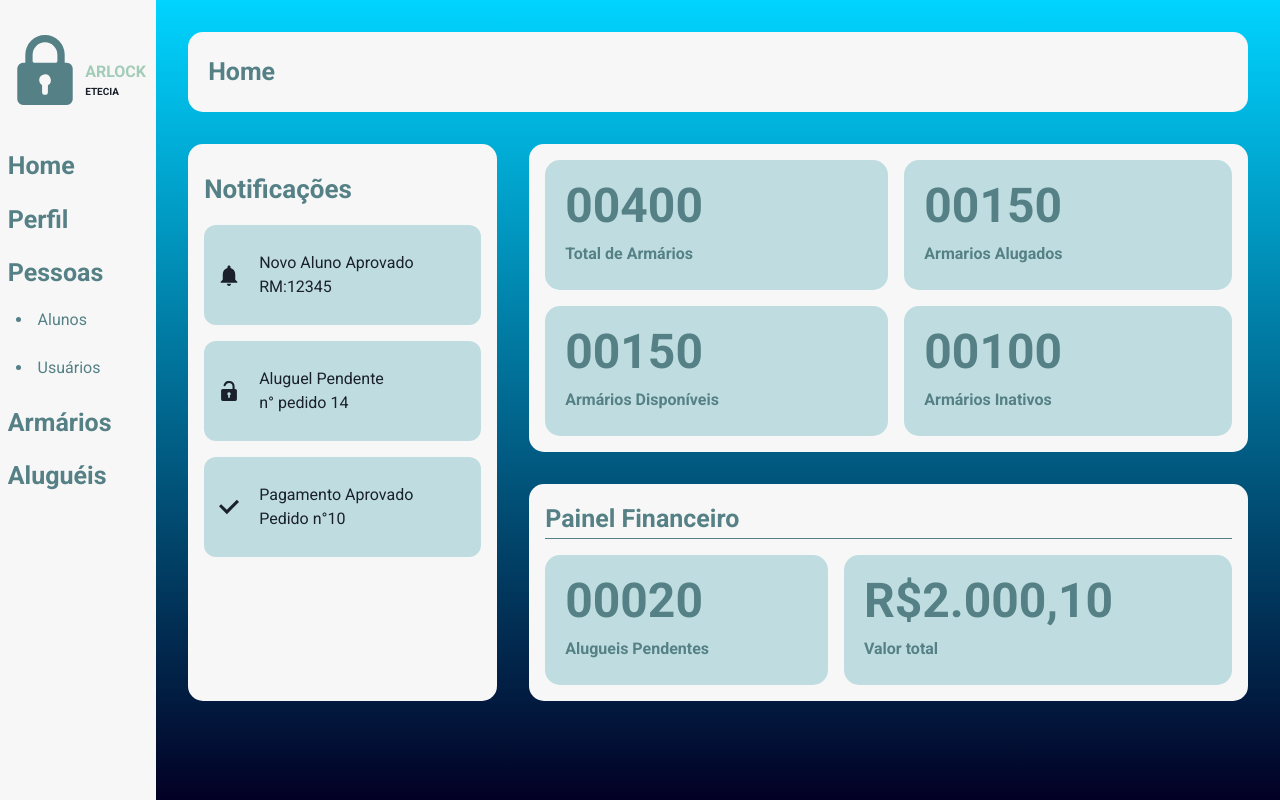
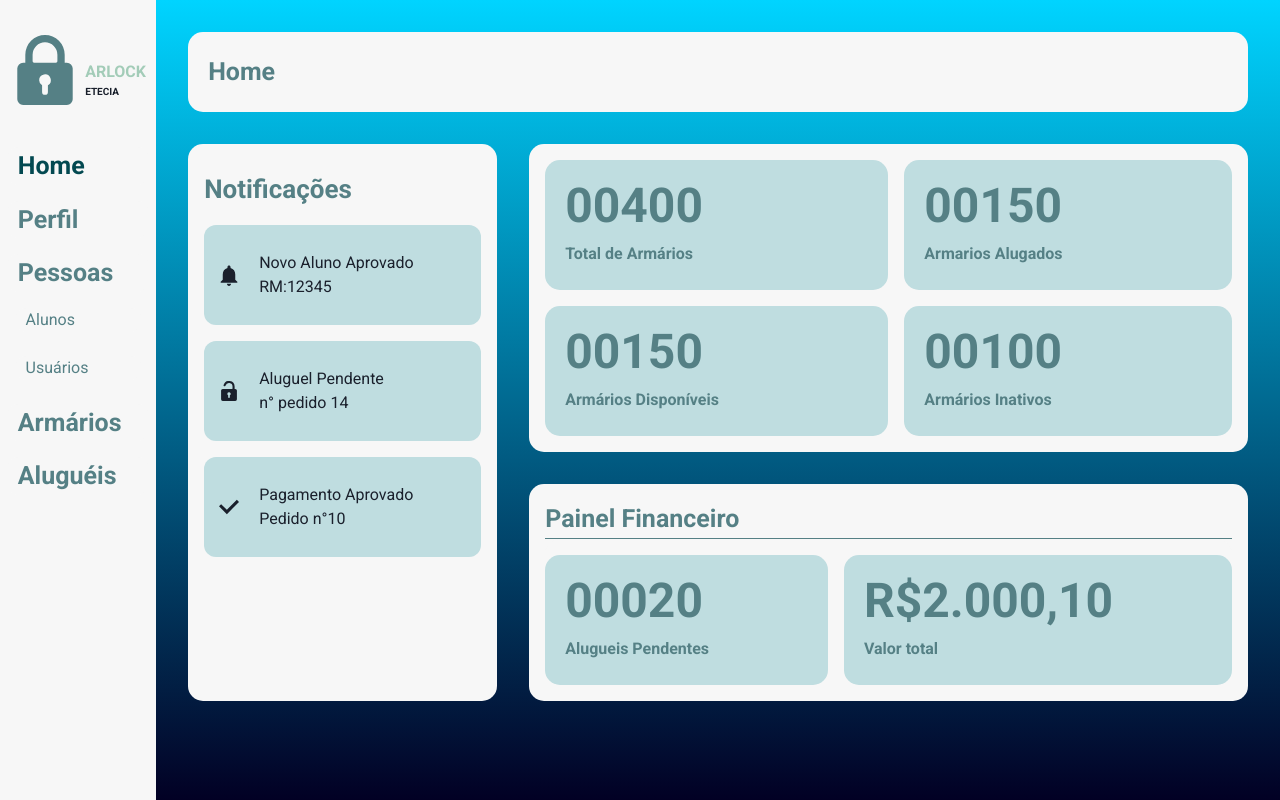
Before and after one commit to GabrieelAraujoo/front-arlock, a React (Create React App) app: page /Adm/Home in a window 1280 px wide. Built offline with nearby package versions, Linux system fonts and the light colour scheme.

Commit message:
chore: atualização menu lateral e perfil adm

```diff
--- a/public/index.html
+++ b/public/index.html
@@ -1,5 +1,5 @@
 <!DOCTYPE html>
-<html lang="en">
+<html lang="pt-br">
   <head>
     <meta charset="utf-8" />
     <link rel="icon" href="%PUBLIC_URL%/arlock.ico" />
--- a/src/components/Button/index.jsx
+++ b/src/components/Button/index.jsx
@@ -1,11 +1,18 @@
 import React from "react";
-import { Button, ButtonGroup } from '@chakra-ui/react';
+import { Button } from "@chakra-ui/react";
 
-export function ButtonExit({title}){
-    return(
-        <Button colorScheme='teal' variant='outline' marginLeft="20px" marginTop="40px" width="590px" height="45px">
-                  {title}
-               </Button>
-
- );
+export function ButtonExit({ title, ...rest }) {
+  return (
+    <Button
+      w="full"
+      colorScheme="teal"
+      variant="outline"
+      height="45px"
+      alignItems="center"
+      justifyContent="center"
+      {...rest}
+    >
+      {title}
+    </Button>
+  );
 }
--- a/src/components/Input/Geral/index.jsx
+++ b/src/components/Input/Geral/index.jsx
@@ -1,12 +1,13 @@
 import React from "react";
 import { Text, Input, InputGroup } from "@chakra-ui/react";
 
-export function InputLabel({ label, ...rest }) {
+export function InputLabel({ label, marginLeft, ...rest }) {
   return (
     <InputGroup
       display="Flex"
       flexDir="column"
-      mt="4%"
+      marginLeft={marginLeft}
+      mt="1rem"
       p="10px"
       color="black"
       borderRadius="12px"
--- a/src/components/Menu/MenuLateral.jsx
+++ b/src/components/Menu/MenuLateral.jsx
@@ -1,43 +1,110 @@
 import React from "react";
 import { Flex, Text } from "@chakra-ui/react";
-import { LockIcon } from '@chakra-ui/icons';
-import {
-  Accordion,
-  AccordionItem,
-  AccordionButton,
-  AccordionPanel,
-  AccordionIcon,
-  Box,
-} from '@chakra-ui/react'
-import {MenuTitle, MenuSubtitle} from "./MenuTitle";
+import { LockIcon } from "@chakra-ui/icons";
+import { MenuTitle, MenuSubtitle } from "./MenuTitle";
+import { useLocation, useNavigate } from "react-router";
 
 export default function MenuLateral() {
+  const { pathname } = useLocation();
+  const navigate = useNavigate();
+
+  function sendRoute(route) {
+    navigate(route);
+  }
+
   return (
-    <Flex backgroundColor="white.100" width="14%" height="full" direction="column" alignItems="center" >
+    <Flex
+      backgroundColor="white.100"
+      width="14%"
+      height="full"
+      direction="column"
+      alignItems="center"
+    >
+      <Flex marginTop="35px" marginBottom="2rem">
+        <LockIcon color="#558085" height="70px" width="70px" />
 
-          <Flex marginTop="35px" marginBottom="2rem">
+        <Flex
+          direction="column"
+          alignItems="flex-start"
+          marginTop="25px"
+          marginLeft="5px"
+          marginBottom="1rem"
+        >
+          <Text fontWeight="bold" textColor="#A3CCB8">
+            ARLOCK
+          </Text>
+          <Text fontWeight="bold" fontSize="10px">
+            ETECIA
+          </Text>
+        </Flex>
+      </Flex>
 
-          <LockIcon color="#558085" height="70px" width="70px" />
+      <MenuTitle
+        title={"Home"}
+        onClick={() => sendRoute("/Adm/Home")}
+        cursor="pointer"
+        borderRadius="10px"
+        _hover={{ color: "#034951", bgColor: "#BFDDE0" }}
+        _focus={{ bgColor: "#BFDDE0", color: "#034951" }}
+        color={pathname === "/Adm/Home" ? "#034951" : "#558085"}
+      />
+      <MenuTitle
+        title={"Perfil"}
+        onClick={() => sendRoute("/Adm/Perfil")}
+        cursor="pointer"
+        borderRadius="10px"
+        _hover={{ color: "#034951", bgColor: "#BFDDE0" }}
+        _focus={{ bgColor: "#BFDDE0", color: "#034951" }}
+        color={pathname === "/Adm/Perfil" ? "#034951" : "#558085"}
+      />
 
-          <Flex direction="column" alignItems="flex-start" marginTop="25px" marginLeft="5px" marginBottom="1rem">
+      <MenuTitle
+        title={"Pessoas"}
+        cursor="pointer"
+        borderRadius="10px"
+        _hover={{ color: "#034951", bgColor: "#BFDDE0" }}
+        _focus={{ bgColor: "#BFDDE0", color: "#034951" }}
+        color={pathname === "/Adm/Pessoas" ? "#034951" : "#558085"}
+      />
 
-          <Text fontWeight="bold" textColor="#A3CCB8"> ARLOCK </Text>
-          <Text fontWeight="bold" fontSize="10px"> ETECIA </Text>
+      <MenuSubtitle
+        subtitle="Alunos"
+        onClick={() => sendRoute("/Adm/Alunos")}
+        cursor="pointer"
+        borderRadius="10px"
+        _hover={{ color: "#034951", bgColor: "#BFDDE0" }}
+        _focus={{ bgColor: "#BFDDE0", color: "#034951" }}
+        color={pathname === "/Adm/Alunos" ? "#034951" : "#558085"}
+      />
 
-          </Flex>
+      <MenuSubtitle
+        subtitle="Usuários"
+        onClick={() => sendRoute("/Adm/Usuarios")}
+        cursor="pointer"
+        borderRadius="10px"
+        _hover={{ color: "#034951", bgColor: "#BFDDE0" }}
+        _focus={{ bgColor: "#BFDDE0", color: "#034951" }}
+        color={pathname === "/Adm/Usuarios" ? "#034951" : "#558085"}
+      />
 
-          </Flex>
-
-          <MenuTitle title={"Home"} />
-          <MenuTitle title={"Perfil"} />
-          <MenuTitle title={"Pessoas"} />
-
-          <MenuSubtitle subtitle="Alunos"/>
-          <MenuSubtitle subtitle="Usuários"/>
-
-          <MenuTitle title={"Armários"} />
-          <MenuTitle title={"Aluguéis"} />
-
+      <MenuTitle
+        title={"Armários"}
+        onClick={() => sendRoute("/Adm/Armarios")}
+        cursor="pointer"
+        borderRadius="10px"
+        _hover={{ color: "#034951", bgColor: "#BFDDE0" }}
+        _focus={{ bgColor: "#BFDDE0", color: "#034951" }}
+        color={pathname === "/Adm/Armarios" ? "#034951" : "#558085"}
+      />
+      <MenuTitle
+        title={"Aluguéis"}
+        onClick={() => sendRoute("/Adm/Alugueis")}
+        cursor="pointer"
+        borderRadius="10px"
+        _hover={{ color: "#034951", bgColor: "#BFDDE0" }}
+        _focus={{ bgColor: "#BFDDE0", color: "#034951" }}
+        color={pathname === "/Adm/Alugueis" ? "#034951" : "#558085"}
+      />
     </Flex>
   );
 }
--- a/src/components/Menu/MenuTitle.jsx
+++ b/src/components/Menu/MenuTitle.jsx
@@ -1,20 +1,36 @@
 import React from "react";
-import { Flex } from "@chakra-ui/react";
+import { Flex, Text } from "@chakra-ui/react";
 
-export function MenuTitle({title}) {
+export function MenuTitle({ title, ...rest }) {
   return (
-    <Flex backgroundColor="white.100" width="90%"  textColor="#558085" alignItems="center" fontSize='25px' fontWeight="bold" marginBottom="1rem">
-      <a href="#">{title}</a>
+    <Flex
+      backgroundColor="white.100"
+      width="90%"
+      paddingLeft="10px"
+      textColor="#558085"
+      alignItems="center"
+      fontSize="25px"
+      fontWeight="bold"
+      marginBottom="1rem"
+      {...rest}
+    >
+      <Text>{title}</Text>
     </Flex>
   );
-  }
+}
 
-  export function MenuSubtitle({subtitle}) {
-    return (
-      <Flex backgroundColor="white.100" width="80%"  textColor="#558085" alignItems="center" marginBottom="1.5rem">
-
-          <a href="#"><li> {subtitle} </li></a>
-
-        </Flex>
-    );
-    }
+export function MenuSubtitle({ subtitle, ...rest }) {
+  return (
+    <Flex
+      backgroundColor="white.100"
+      width="80%"
+      paddingLeft="10px"
+      textColor="#558085"
+      alignItems="center"
+      marginBottom="1.5rem"
+      {...rest}
+    >
+      <Text> {subtitle} </Text>
+    </Flex>
+  );
+}
--- a/src/pages/dashboard/Adm/perfil.jsx
+++ b/src/pages/dashboard/Adm/perfil.jsx
@@ -2,51 +2,56 @@ import React from "react";
 import { Main } from "../../../layout/Main";
 import { Container } from "../../../layout/Container";
 import { Flex, Text } from "@chakra-ui/react";
-import { Button, ButtonGroup } from '@chakra-ui/react';
 import PageTitle from "../../../components/PageTitle";
-import { BoxInformation } from "../../../components/Box/BoxInformation";
 import { ButtonExit } from "../../../components/Button";
+import { InputLabel } from "../../../components/Input/Geral";
 
-function Perfil(){
-    return(
+function Perfil() {
+  return (
     <Main>
       <Container>
-         <Flex width="full" padding="2rem" direction="column" >
+        <Flex width="full" padding="2rem" direction="column">
           <PageTitle title={"Perfil"} />
 
-         <Flex backgroundColor="white.100"
+          <Flex
+            backgroundColor="white.100"
             width="full"
             height="280px"
             borderRadius="15px"
             alignItems="flex-start"
-               marginTop="1rem"
+            marginTop="2rem"
             direction="column"
           >
-            <Text fontSize="35px" textColor="#558085" fontWeight="bold" marginLeft="1.3rem" marginTop="1.3rem">
+            <Text
+              fontSize="35px"
+              textColor="#558085"
+              fontWeight="bold"
+              marginLeft="1.3rem"
+              marginTop="1rem"
+            >
               Configurações da Conta
             </Text>
 
-            <Flex alignItems="baseline">
+            <Flex w="full" paddingX="1.3rem">
+              <InputLabel label={"Nome"} value={"John Deo"} />
 
-            <BoxInformation
-            title={"Nome"}
-            subtitle={"John Deo"}/>
-
-            <BoxInformation
-            title={"Email"}
-            subtitle={"JohnDeo@gmail.com"}/>
-
+              <InputLabel
+                label={"Email"}
+                value={"JohnDeo@gmail.com"}
+                marginLeft="2rem"
+              />
             </Flex>
 
-            <Flex alignItems="baseline">
-
-               <ButtonExit title={"Voltar"}/>
-               <ButtonExit title={"Sair"}/>
-
+            <Flex
+              w="full"
+              alignItems="baseline"
+              paddingX="1.3rem"
+              marginTop="3.5rem"
+            >
+              <ButtonExit title={"Voltar"} />
+              <ButtonExit title={"Sair"} marginLeft="2rem" />
             </Flex>
-
           </Flex>
-
         </Flex>
       </Container>
     </Main>
```
Also changed, not shown: src/components/Box/BoxInformation.jsx (+20 -7 lines). Lines whose indentation alone changed are shown as unchanged.
